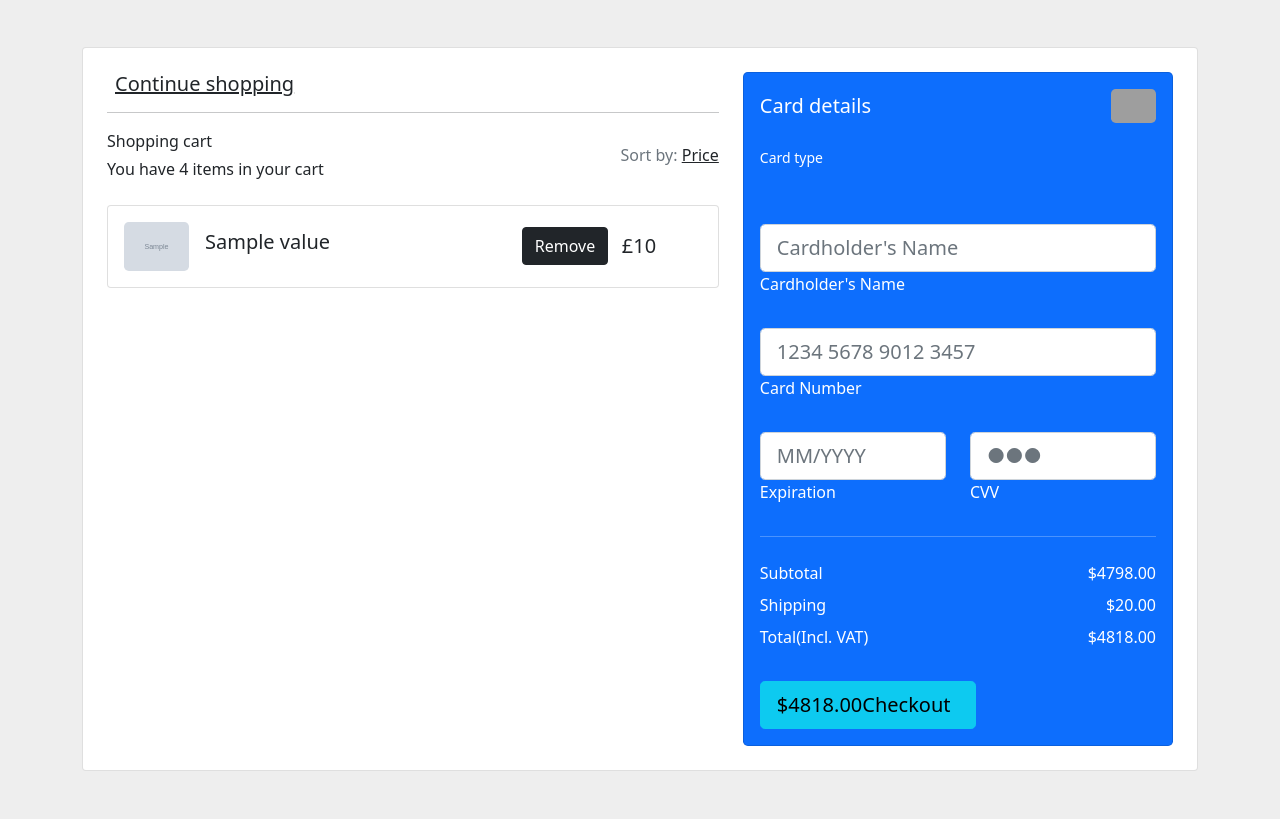
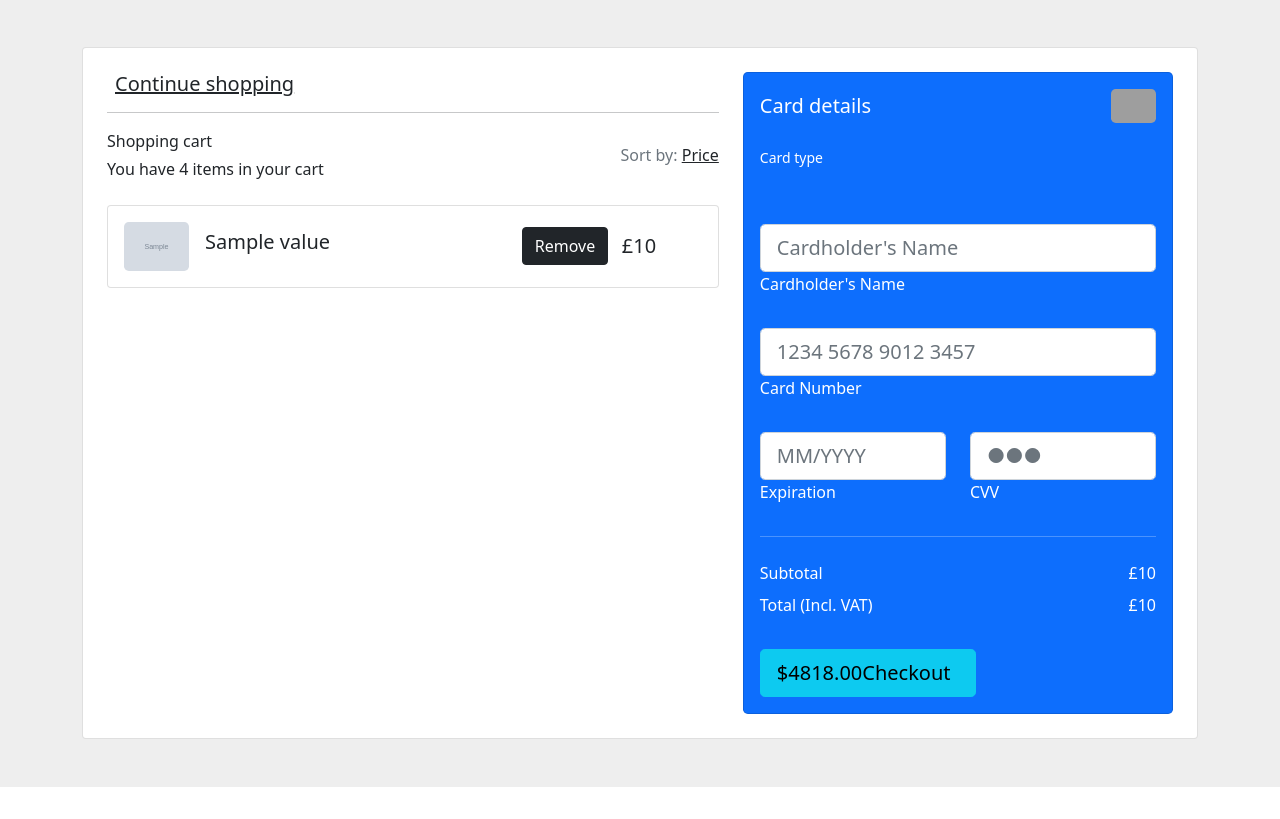
Before and after one commit to alhcomer/game_ecommerce_site, a Django app: template templates/basket/summary.html in a window 1280 px wide. Shown: the part 77-896 px from the top of the page. After the commit the page ends 864 px from the top, so only its background shows below. Run offline with Django 4.2, Linux system fonts and the light colour scheme; the template is opened without the code that fills it: most values are stand-ins (such as "Sample title", 1, 10 or a date in 2020); grey boxes marked "Sample" are stand-in pictures; grey boxes are pictures that could not be loaded.

Commit message:
changed price formatting to 2dp

```diff
--- a/basket/basket.py
+++ b/basket/basket.py
@@ -41,4 +41,5 @@ class Basket:
         for value in self.basket.values():
             item_price = float(value['price']) * value['quantity']
             total_price += item_price
-        return total_price
+            total_price_formatted = "{:.2f}".format(total_price)
+        return total_price_formatted
--- a/templates/basket/summary.html
+++ b/templates/basket/summary.html
@@ -120,17 +120,12 @@
 
                       <div class="d-flex justify-content-between">
                         <p class="mb-2">Subtotal</p>
-                        <p class="mb-2">$4798.00</p>
-                      </div>
-
-                      <div class="d-flex justify-content-between">
-                        <p class="mb-2">Shipping</p>
-                        <p class="mb-2">$20.00</p>
+                        <p class="mb-2">£{{ basket.get_total_price }}</p>
                       </div>
 
                       <div class="d-flex justify-content-between mb-4">
-                        <p class="mb-2">Total(Incl. VAT)</p>
-                        <p class="mb-2">$4818.00</p>
+                        <p class="mb-2">Total (Incl. VAT)</p>
+                        <p class="mb-2">£{{ basket.get_total_price }}</p>
                       </div>
 
                       <button type="button" class="btn btn-info btn-block btn-lg">
```
